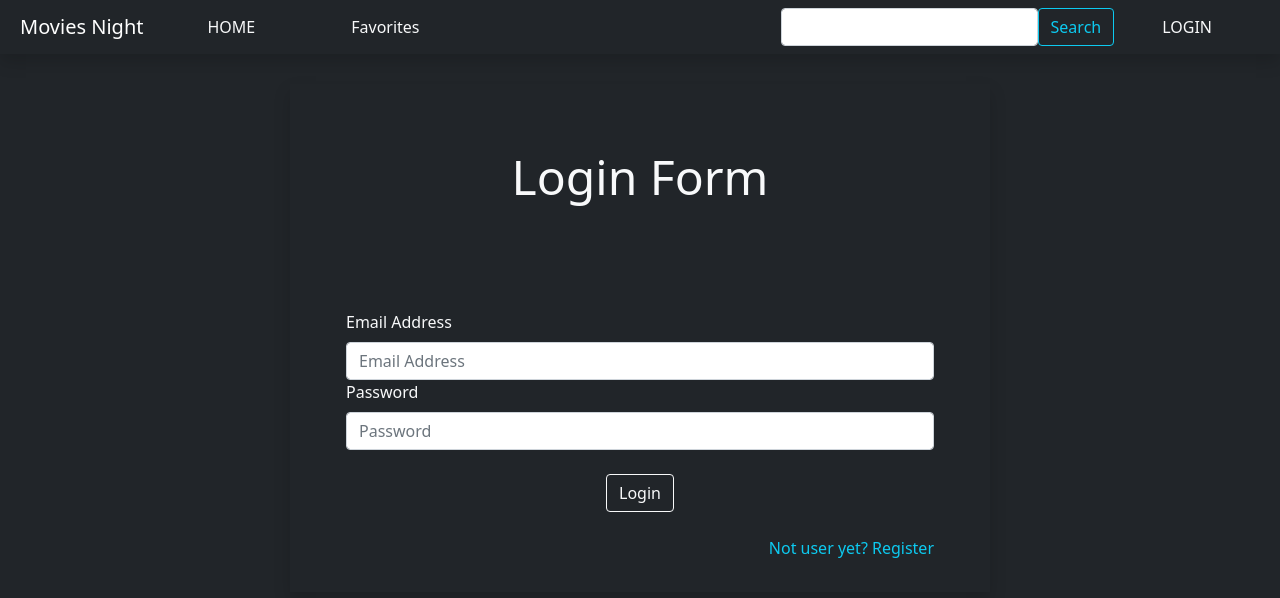
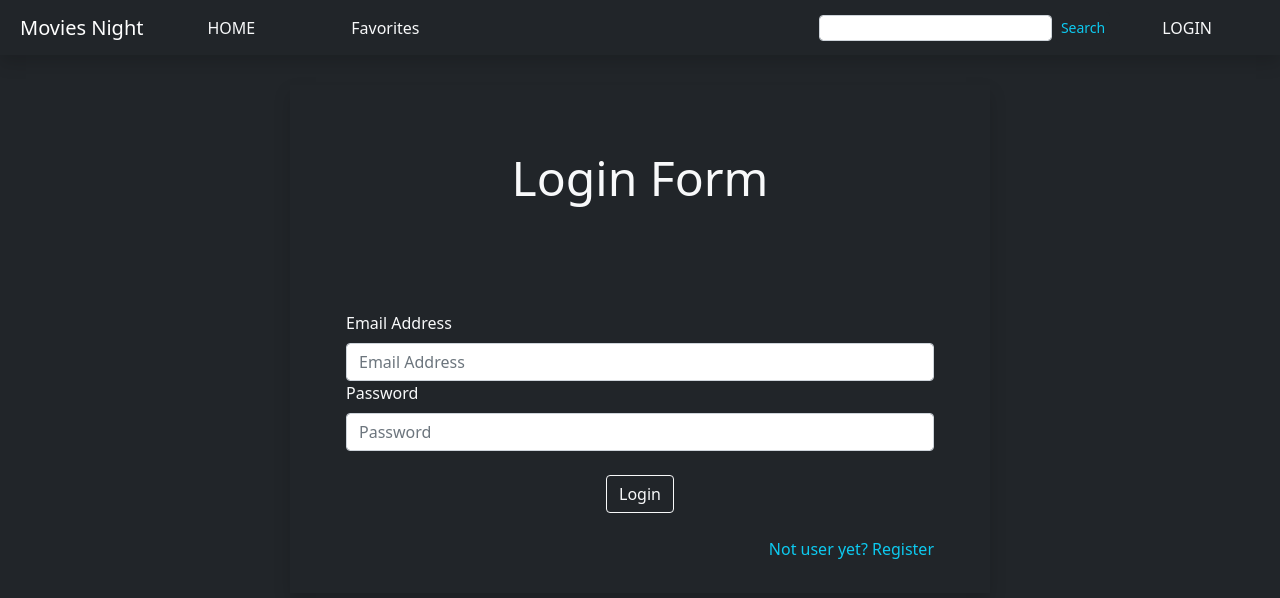
Before and after one commit to ayazeid/ITI-ReactDay3-Movie-App, a React (Create React App) app: page /login in a window 1280 px wide. Shown: the top 598 px of the page. Built offline with nearby package versions, Linux system fonts and the light colour scheme; no server answers.

Commit message:
Handle some duplications

```diff
--- a/src/components/Icon.js
+++ b/src/components/Icon.js
@@ -1,10 +1,5 @@
 import React from "react";
-import {
-  Star,
-  StarBorder,
-  DeleteForever,
-  DeleteForeverSharp,
-} from "@mui/icons-material";
+import { Star, StarBorder, DeleteForeverSharp } from "@mui/icons-material";
 function Icon(props) {
   const { styling, color, name, toggle } = props;
   return (
@@ -17,7 +12,6 @@ function Icon(props) {
         marginTop: 0,
         marginRight: 3,
       }}
-      onClick={(e) => toggle(e, name)}
     >
       {name === "unstar" ? (
         <StarBorder
@@ -27,7 +21,7 @@ function Icon(props) {
             textShadow: "4px 6px",
             fontSize: "40px",
           }}
-          onClick={(e) => toggle(e, name)}
+          onClick={toggle}
         />
       ) : name === "star" ? (
         <Star
@@ -37,6 +31,7 @@ function Icon(props) {
             textShadow: "4px 6px gold",
             fontSize: "40px",
           }}
+          onClick={toggle}
         />
       ) : (
         name === "delete" && (
@@ -47,7 +42,7 @@ function Icon(props) {
               textShadow: "4px 6px gold",
               fontSize: "40px",
             }}
-            onClick={(e) => toggle(e, name)}
+            onClick={toggle}
           />
         )
       )}
--- a/src/components/MovieCard.js
+++ b/src/components/MovieCard.js
@@ -29,8 +29,6 @@ function MovieCard(props) {
       dispatch(addFavorite(movie));
       setFave(true);
     }
-
-    //console.log(state, "from card");
   };
 
   return (
@@ -50,14 +48,14 @@ function MovieCard(props) {
         <Icon
           styling="card-img-overlay  "
           name={"delete"}
-          toggle={(e, icon) => toggler(e, icon)}
+          toggle={(e) => toggler(e)}
         />
       ) : (
         <Icon
           styling="card-img-overlay  "
           color="#fbc107"
           name={fav ? "star" : "unstar"}
-          toggle={(e, icon) => toggler(e, icon)}
+          toggle={(e) => toggler(e)}
         />
       )}
       <Link to={`/movie/${movie.id}`} style={{ textDecoration: "none" }}>
--- a/src/components/NavBar.js
+++ b/src/components/NavBar.js
@@ -47,13 +47,21 @@ function NavBar(props) {
               Favorites
             </Link>
           </Nav>
-          <Form className="d-flex" onSubmit={(e) => handleSubmit(e)}>
+          <Form
+            className="d-flex"
+            onSubmit={(e) => handleSubmit(e)}
+            style={{ alignItems: "center" }}
+          >
             <Input
               name="search"
               type="text"
               inputHandle={(e) => handleSearch(e)}
+              styling=" p-0"
             />
-            <Button name="Search" styling=" btn btn-dark btn-outline-info" />
+            <Button
+              name="Search"
+              styling=" btn btn-dark text-info btn-sm m-1 p-1 "
+            />
           </Form>
           <Nav>
             <Link
--- a/src/screens/FavoriteList.js
+++ b/src/screens/FavoriteList.js
@@ -9,11 +9,7 @@ function FavoriteList(props) {
   const [favs, updateFavs] = useState([]);
 
   useEffect(() => {
-    updateFavs(
-      movies.filter((movie, i) => {
-        return movies.indexOf(movie) === i;
-      })
-    );
+    updateFavs([...movies]);
   }, [movies]);
 
   return (
```
